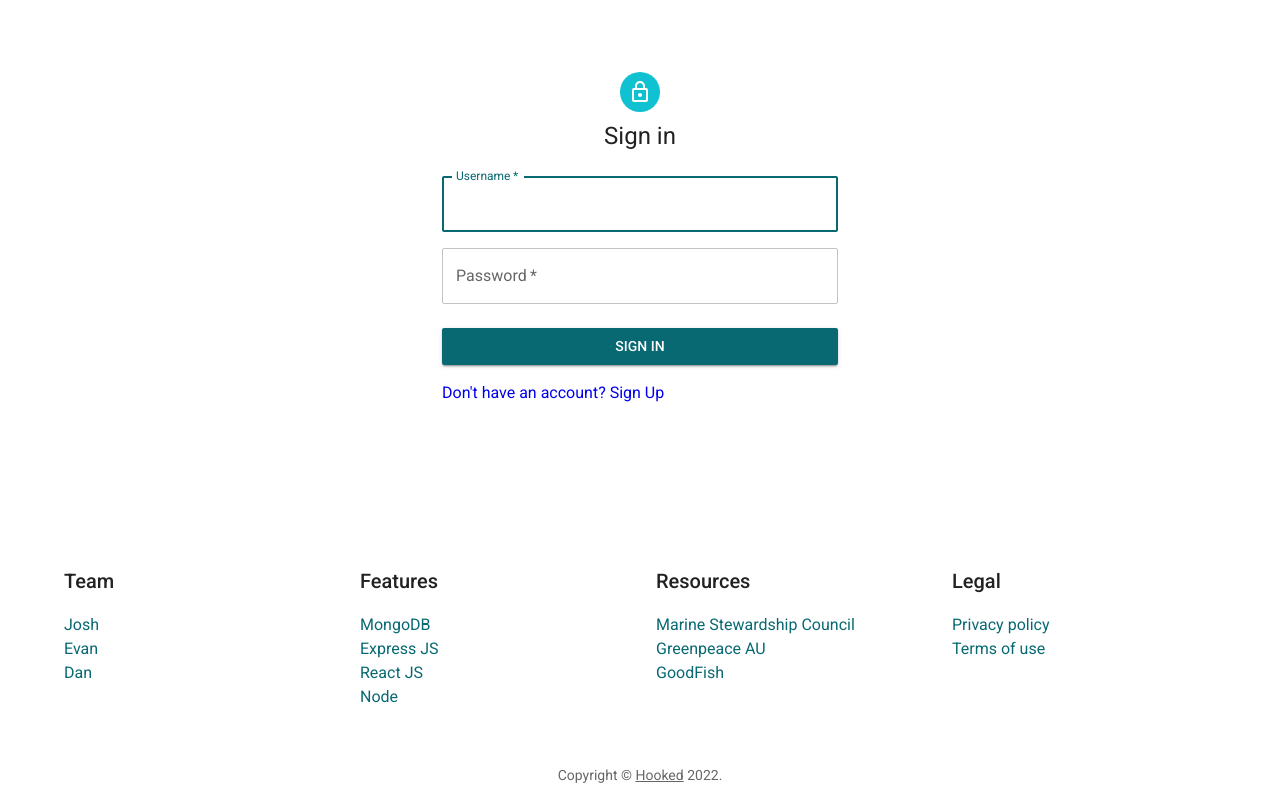
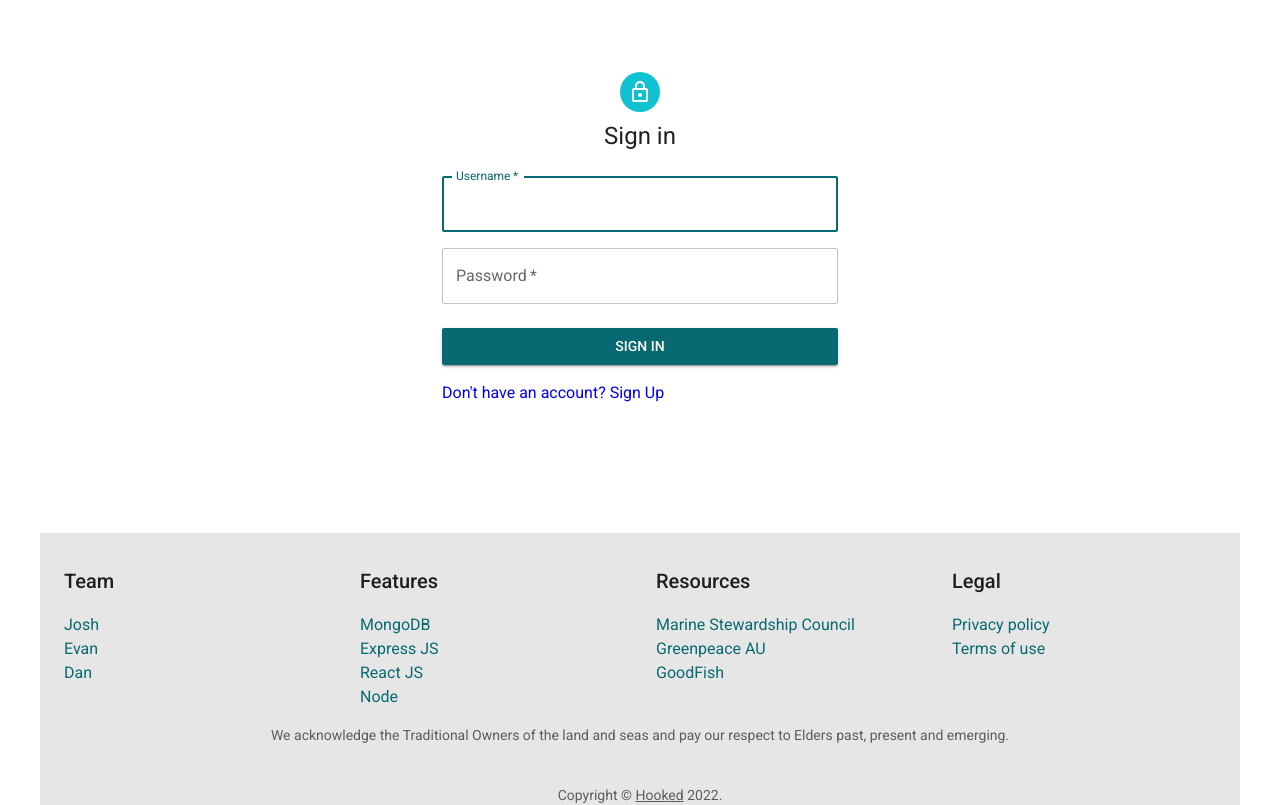
Before and after one commit to joshualev/Fisher-mongers-app, a React (Create React App) app in the folder client/: page /signin in a window 1280 px wide. Built offline with nearby package versions, Linux system fonts and the light colour scheme; no server answers.

Commit message:
Styling changes

```diff
--- a/client/src/App.js
+++ b/client/src/App.js
@@ -66,7 +66,6 @@ const App = () => {
     } else {
       console.log('incorrect username details')
     }
-
   }
 
   const handleLogout = () => {
--- a/client/src/components/Checkout/Cart/Cart.jsx
+++ b/client/src/components/Checkout/Cart/Cart.jsx
@@ -7,6 +7,8 @@ import CardMedia from '@mui/material/CardMedia';
 import Button from '@mui/material/Button';
 import Container from '@mui/material/Container'
 import Grid from '@mui/material/Grid'
+import PhishingIcon from '@mui/icons-material/Phishing';
+
 const CartItem = ({ fish, removeFromCart }) => {
     const handleClick = () => {
         removeFromCart(fish)
@@ -72,6 +74,9 @@ const Cart = ({ cart, removeFromCart }) => {
                         <Button variant="contained" size="large">Proceed to Payment</Button>
                     </Link>
                 </Grid>
+                <Link to='/' style={{ textDecoration: 'none' }}>
+                    <Button variant="outlined" size="large" startIcon={<PhishingIcon/>} >Continue shopping</Button>
+                </Link>
             </Container>
         </>
     )
--- a/client/src/components/Footer/Footer.jsx
+++ b/client/src/components/Footer/Footer.jsx
@@ -3,6 +3,7 @@ import Grid from '@mui/material/Grid';
 import Typography from '@mui/material/Typography';
 import Link from '@mui/material/Link';
 import Container from '@mui/material/Container';
+import PhishingIcon from '@mui/icons-material/Phishing';
 
 const Footer = () => {
 
@@ -103,7 +104,7 @@ const Footer = () => {
     },
   ];
   return (
-    <Container sx={{mt:20}}>
+    <Container sx={{mt:15, backgroundColor: "#e6e6e6" }}>
       <Grid container spacing={4} justifyContent="space-evenly">
         {footers.map((footer) => (
           <Grid item xs={6} sm={3} key={footer.title}>
@@ -120,6 +121,9 @@ const Footer = () => {
           </Grid>
         ))}
       </Grid>
+      <Typography variant="body2" color="text.secondary" align="center">
+        We acknowledge the Traditional Owners of the land and seas and pay our respect to Elders past, present and emerging.
+      </Typography>
       <Copyright sx={{ mt: 5 }} />
     </Container>
   )
--- a/client/src/components/Show/Show.jsx
+++ b/client/src/components/Show/Show.jsx
@@ -4,6 +4,7 @@ import { useState, useEffect } from "react"
 import { useParams } from "react-router"
 import { useNavigate } from 'react-router-dom';
 import Box from '@mui/material/Box';
+import { Link } from 'react-router-dom'
 import Button from '@mui/material/Button';
 import Card from '@mui/material/Card';
 import CardActions from '@mui/material/CardActions';
@@ -14,6 +15,8 @@ import Typography from '@mui/material/Typography';
 import Container from '@mui/material/Container';
 import DeleteIcon from "@mui/icons-material/Delete"
 import AssignmentIcon from '@mui/icons-material/Assignment';
+import ShoppingCartIcon from '@mui/icons-material/ShoppingCart';
+import PhishingIcon from '@mui/icons-material/Phishing';
 
 const Show = ({ fishList, handleDelete, authorised, addToCart }) => {
   const [counter, setCounter] = useState()
@@ -46,8 +49,8 @@ const Show = ({ fishList, handleDelete, authorised, addToCart }) => {
   }
 
   return (
-    <div>
-      <Container maxWidth="sm" component="main" sx={{ width: '100%', align: 'center', justifyContent: 'center', pt: 10, pb: 10 }}>
+    <div style={{ textAlign: "center" }}>
+      <Container maxWidth="sm" component="main" sx={{ textAlign: "left", width: '100%', align: 'center', justifyContent: 'center', pt: 10, pb: 10 }}>
         <Card >
           <CardHeader
             title={fish.species}
@@ -102,7 +105,7 @@ const Show = ({ fishList, handleDelete, authorised, addToCart }) => {
               </Typography>
               <Button onClick={handleClick} name="plus" variant="outlined" size="medium" color="primary">+</Button>
               <div>
-                <Button onClick={handleAddToCart} name="add" sx={{ mt: 1, width: '100%' }} variant="contained" color="primary" >Add to cart</Button>
+                <Button onClick={handleAddToCart} name="add" sx={{ mt: 1, width: '100%' }} variant="contained" color="primary" startIcon={<ShoppingCartIcon />} >Add to cart</Button>
               </div>
             </Card>
             {authorised && <Card sx={{ mb: 1, width: 169 }}>
@@ -116,6 +119,9 @@ const Show = ({ fishList, handleDelete, authorised, addToCart }) => {
           </CardActions>
         </Card>
       </Container>
+      <Link to='/' style={{ textDecoration: 'none' }}>
+        <Button variant="outlined" size="large" startIcon={<PhishingIcon/>} >Continue shopping</Button>
+      </Link>
     </div>
   )
 
```
